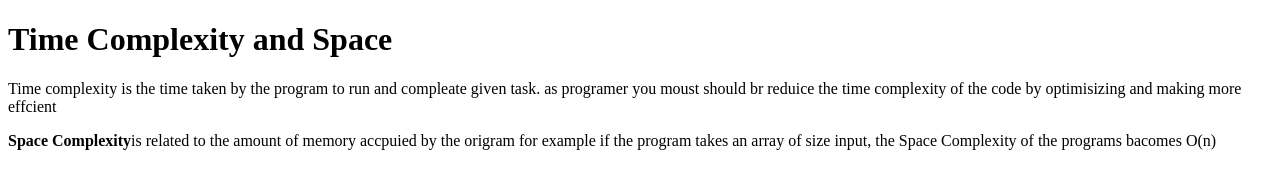
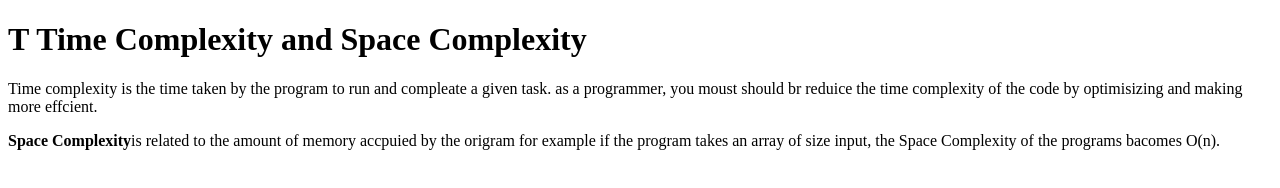
Before and after one commit to acciojob/time-and-space-complexity-Satya-theDevloper, a website: page main.html in a window 1280 px wide. Drawn offline with Linux system fonts and the light colour scheme.

Commit message:
created a submission

```diff
--- a/main.html
+++ b/main.html
@@ -7,9 +7,9 @@
 </head>
 
 <body>
-	<h1>Time Complexity and Space</h1>
-	<p>Time complexity is the time taken by the program to run and compleate given task. as programer you moust should br reduice the time complexity of the code by optimisizing and making more effcient</p>
-	<p><b>Space Complexity</b>is related to the amount of memory accpuied by the origram for example if the program takes an array of size input, the Space Complexity of the programs bacomes O(n)</p>
+	<h1>T Time Complexity and Space Complexity</h1>
+	<p>Time complexity is the time taken by the program to run and compleate a given task. as a programmer, you moust should br reduice the time complexity of the code by optimisizing and making more effcient.</p>
+	<p><b>Space Complexity</b>is related to the amount of memory accpuied by the origram for example if the program takes an array of size input, the Space Complexity of the programs bacomes O(n).</p>
 
 
 	<!-- the entire body must be written by student -->
```
